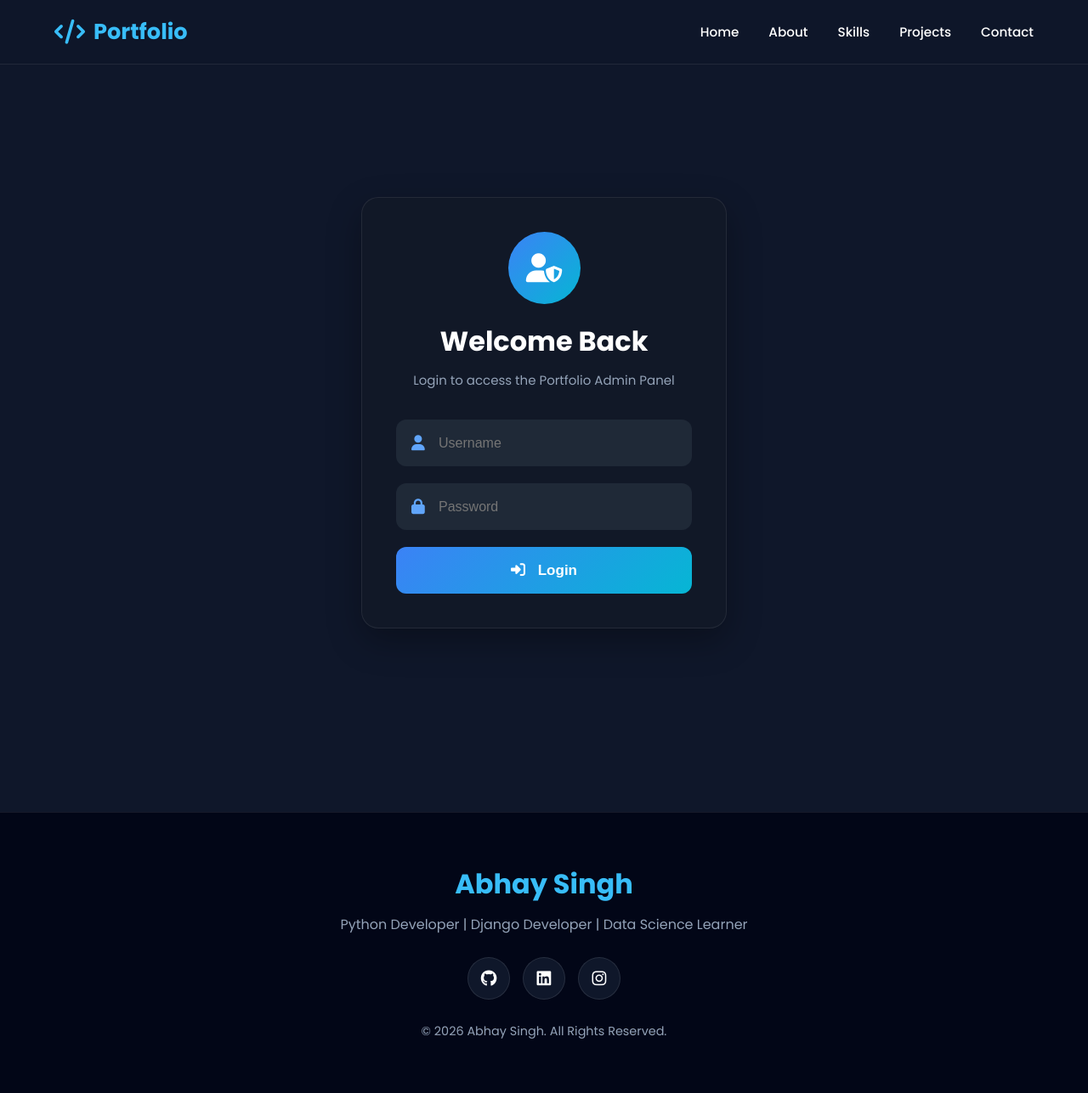
After one commit to abhaysingh-coder/Portfolio, a Django app: page /admins in a window 1280 px wide. The commit adds this page. Shown: the whole page at 85% size. Run offline with Django 5.2, Linux system fonts and the light colour scheme.

Commit message:
Refactor URL paths for admin and login functionality; add login page template and styles; implement authentication logic in views.

```diff
--- a/Portfolio/urls.py
+++ b/Portfolio/urls.py
@@ -27,8 +27,9 @@ urlpatterns = [
     path('Projects', views.projects, name='Projects'),
     path('Projects/<str:project_name>/', views.projectdetail, name='Project_Detail'),
     path('Contact', views.contact, name='Contact'),
-    path('admin/csv-projects/', views.csv_admin_projects, name='CSV_Admin_Projects'),
-    path('admin/csv-projects/add/', views.add_csv_project, name='CSV_Add_Project'),
-    path('admin/csv-projects/edit/<str:project_name>/', views.edit_csv_project, name='CSV_Edit_Project'),
-    path('admin/csv-projects/delete/<str:project_name>/', views.delete_csv_project, name='CSV_Delete_Project'),
+    path('admins',views.login_page, name='Login'),
+    path('csv-projects/', views.csv_admin_projects, name='CSV_Admin_Projects'),
+    path('csv-projects/add/', views.add_csv_project, name='CSV_Add_Project'),
+    path('csv-projects/edit/<str:project_name>/', views.edit_csv_project, name='CSV_Edit_Project'),
+    path('csv-projects/delete/<str:project_name>/', views.delete_csv_project, name='CSV_Delete_Project'),
 ]
--- a/mainapp/static/CSS/style.css
+++ b/mainapp/static/CSS/style.css
@@ -1723,3 +1723,122 @@ main{
     font-weight:700;
     cursor:pointer;
 }
+
+/*==============================
+LOGIN PAGE
+==============================*/
+
+.login-page{
+    min-height:90vh;
+    display:flex;
+    justify-content:center;
+    align-items:center;
+    padding:60px 20px;
+}
+
+.login-card{
+    width:100%;
+    max-width:430px;
+    background:#111827;
+    border:1px solid rgba(255,255,255,.08);
+    border-radius:20px;
+    padding:40px;
+    box-shadow:0 15px 40px rgba(0,0,0,.3);
+}
+
+.login-header{
+    text-align:center;
+    margin-bottom:35px;
+}
+
+.login-icon{
+    width:85px;
+    height:85px;
+    margin:auto;
+    border-radius:50%;
+    background:linear-gradient(135deg,#3b82f6,#06b6d4);
+    display:flex;
+    justify-content:center;
+    align-items:center;
+    font-size:34px;
+    color:#fff;
+    margin-bottom:20px;
+}
+
+.login-header h1{
+    color:#fff;
+    font-size:32px;
+    margin-bottom:10px;
+}
+
+.login-header p{
+    color:#94a3b8;
+    font-size:15px;
+}
+
+.input-box{
+    position:relative;
+    margin-bottom:20px;
+}
+
+.input-box i{
+    position:absolute;
+    top:50%;
+    left:18px;
+    transform:translateY(-50%);
+    color:#60a5fa;
+    font-size:18px;
+}
+
+.input-box input{
+    width:100%;
+    height:55px;
+    border:none;
+    outline:none;
+    border-radius:12px;
+    background:#1f2937;
+    color:#fff;
+    padding-left:50px;
+    padding-right:15px;
+    font-size:16px;
+    transition:.3s;
+}
+
+.input-box input:focus{
+    border:1px solid #3b82f6;
+    box-shadow:0 0 15px rgba(59,130,246,.25);
+}
+
+.login-card button{
+    width:100%;
+    height:55px;
+    border:none;
+    border-radius:12px;
+    background:linear-gradient(135deg,#3b82f6,#06b6d4);
+    color:#fff;
+    font-size:17px;
+    font-weight:600;
+    cursor:pointer;
+    transition:.3s;
+}
+
+.login-card button:hover{
+    transform:translateY(-3px);
+    box-shadow:0 15px 25px rgba(59,130,246,.35);
+}
+
+.login-card button i{
+    margin-right:10px;
+}
+
+@media(max-width:500px){
+
+.login-card{
+    padding:30px 20px;
+}
+
+.login-header h1{
+    font-size:28px;
+}
+
+}
--- /dev/null
+++ b/mainapp/templates/login.html
@@ -0,0 +1,63 @@
+{% extends 'base.html' %}
+{% load static %}
+
+{% block title %}
+Login | Abhay Singh
+{% endblock %}
+
+{% block content %}
+
+<section class="login-page">
+
+    <div class="login-card">
+
+        <div class="login-header">
+
+            <div class="login-icon">
+                <i class="fa-solid fa-user-shield"></i>
+            </div>
+
+            <h1>Welcome Back</h1>
+
+            <p>
+                Login to access the Portfolio Admin Panel
+            </p>
+
+        </div>
+
+        <form method="POST">
+
+            {% csrf_token %}
+
+            <div class="input-box">
+                <i class="fa-solid fa-user"></i>
+                <input
+                    type="text"
+                    name="username"
+                    placeholder="Username"
+                    required
+                >
+            </div>
+
+            <div class="input-box">
+                <i class="fa-solid fa-lock"></i>
+                <input
+                    type="password"
+                    name="password"
+                    placeholder="Password"
+                    required
+                >
+            </div>
+
+            <button type="submit">
+                <i class="fa-solid fa-right-to-bracket"></i>
+                Login
+            </button>
+
+        </form>
+
+    </div>
+
+</section>
+
+{% endblock %}
--- a/mainapp/views.py
+++ b/mainapp/views.py
@@ -5,6 +5,8 @@ from django.core.mail import send_mail
 from django.conf import settings
 from .models import *
 import os
+from django.contrib.auth import authenticate, login
+from django.contrib.auth.decorators import login_required
 
 CSV_PATH = os.path.join(settings.BASE_DIR, 'Data.csv')
 
@@ -12,7 +14,6 @@ def read_projects_csv():
     data = pd.read_csv(CSV_PATH)
     data = data.replace({np.nan: None})
     return data
-
 
 def mail(subject, name, email, message):
     send_mail(
@@ -101,7 +102,7 @@ def projectdetail(request, project_name):
 def save_projects_csv(data):
     data.to_csv(CSV_PATH, index=False)
 
-
+@login_required(login_url='login')
 def csv_admin_projects(request):
     try:
         data = read_projects_csv()
@@ -113,7 +114,7 @@ def csv_admin_projects(request):
     except Exception as e:
         return render(request, 'error.html', {'error': e})
 
-
+@login_required(login_url='login')
 def add_csv_project(request):
     try:
         if request.method == 'POST':
@@ -133,7 +134,7 @@ def add_csv_project(request):
     except Exception as e:
         return render(request, 'error.html', {'error': e})
 
-
+@login_required(login_url='login')
 def edit_csv_project(request, project_name):
     try:
         data = read_projects_csv()
@@ -157,7 +158,7 @@ def edit_csv_project(request, project_name):
     except Exception as e:
         return render(request, 'error.html', {'error': e})
 
-
+@login_required(login_url='login')
 def delete_csv_project(request, project_name):
     try:
         data = read_projects_csv()
@@ -166,3 +167,19 @@ def delete_csv_project(request, project_name):
         return redirect('CSV_Admin_Projects')
     except Exception as e:
         return render(request, 'error.html', {'error': e})
+
+def login_page(request):
+    try:
+        if request.method == "POST":
+            username = request.POST.get("username")
+            password = request.POST.get("password")
+
+            user = authenticate(request, username=username, password=password)
+            if user is not None:
+                login(request, user)
+                return redirect('CSV_Admin_Projects')
+            else:
+                raise Exception("Invalid username or password")
+        return render(request, 'login.html')
+    except Exception as e:
+        return render(request, 'error.html', {'error': e})
```
Also changed, not shown: Data.csv (+46 -46 lines), mainapp/admin.py (+0 -17 lines).
